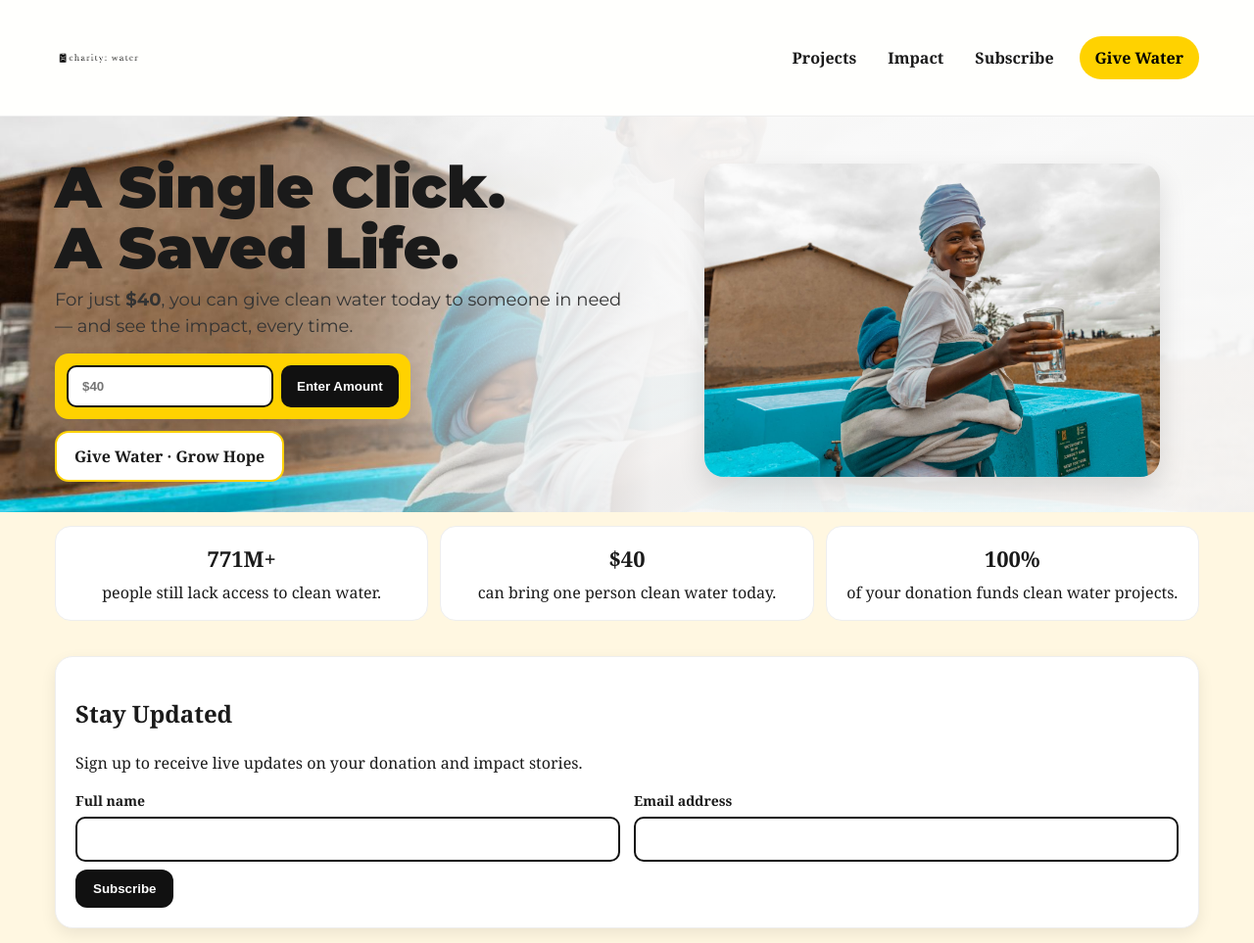
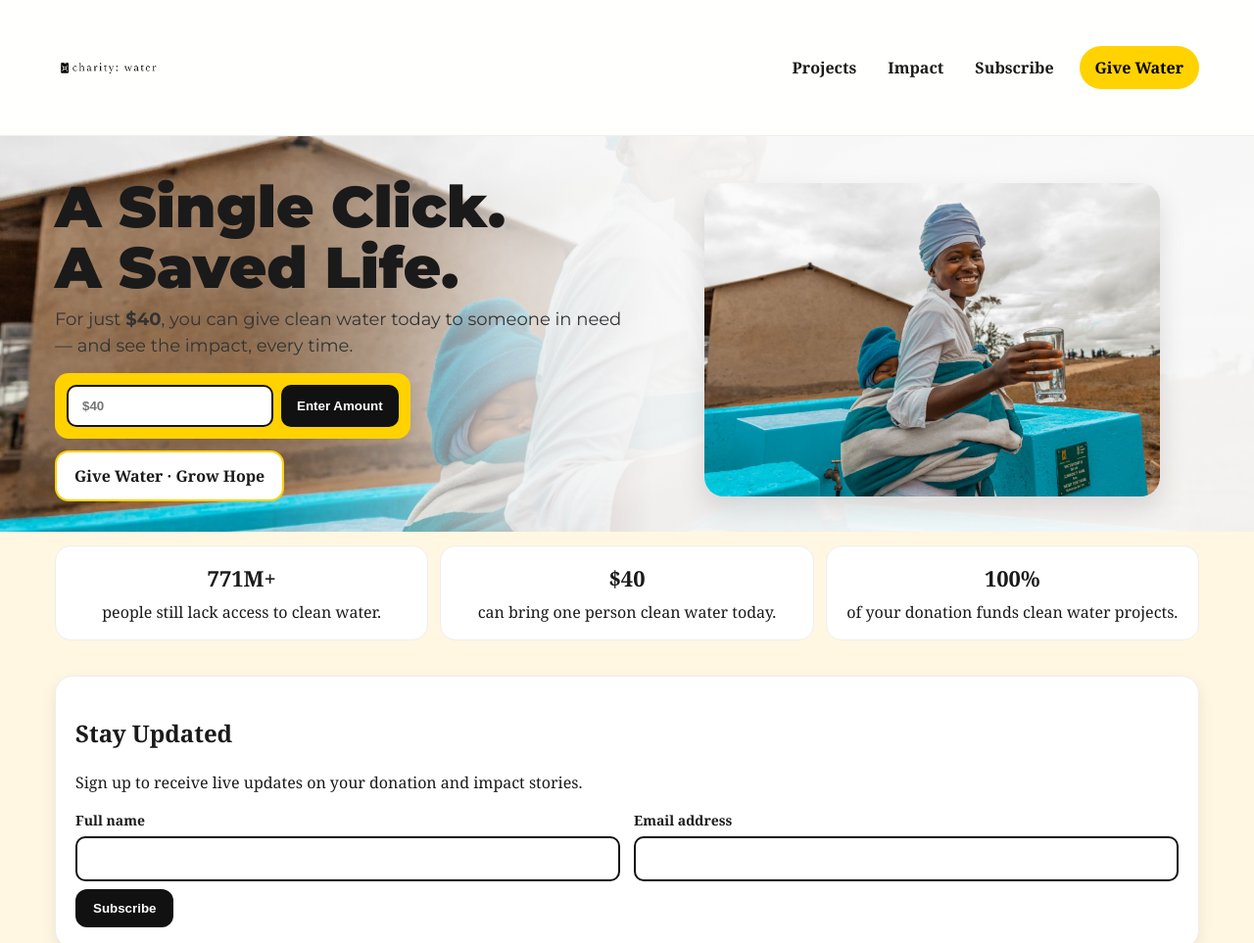
Before and after one commit to sasha-myers/Final-Week-2-Project, a plain HTML site: page index.html in a window 1280 px wide. Shown: the top 963 px of the page at 98% size. Drawn offline with Linux system fonts and the light colour scheme.

Commit message:
Increase logo height in header for better visibility

```diff
--- a/index.html
+++ b/index.html
@@ -18,7 +18,7 @@
     <div class="header-inner">
       <!-- Brand logo: using charitywater_logo_hotizontal_AllBlack.png for beginners -->
       <a class="brand" href="#">
-        <img src="img/charitywater_logo_horizontal_AllBlack.png" alt="charity: water logo" style="height:90px; width:auto;">
+        <img src="img/charitywater_logo_horizontal_AllBlack.png" alt="charity: water logo" style="height:110px; width:auto;">
       </a>
       <div class="nav-wrap">
         <nav class="main-nav" aria-label="Primary">
```
